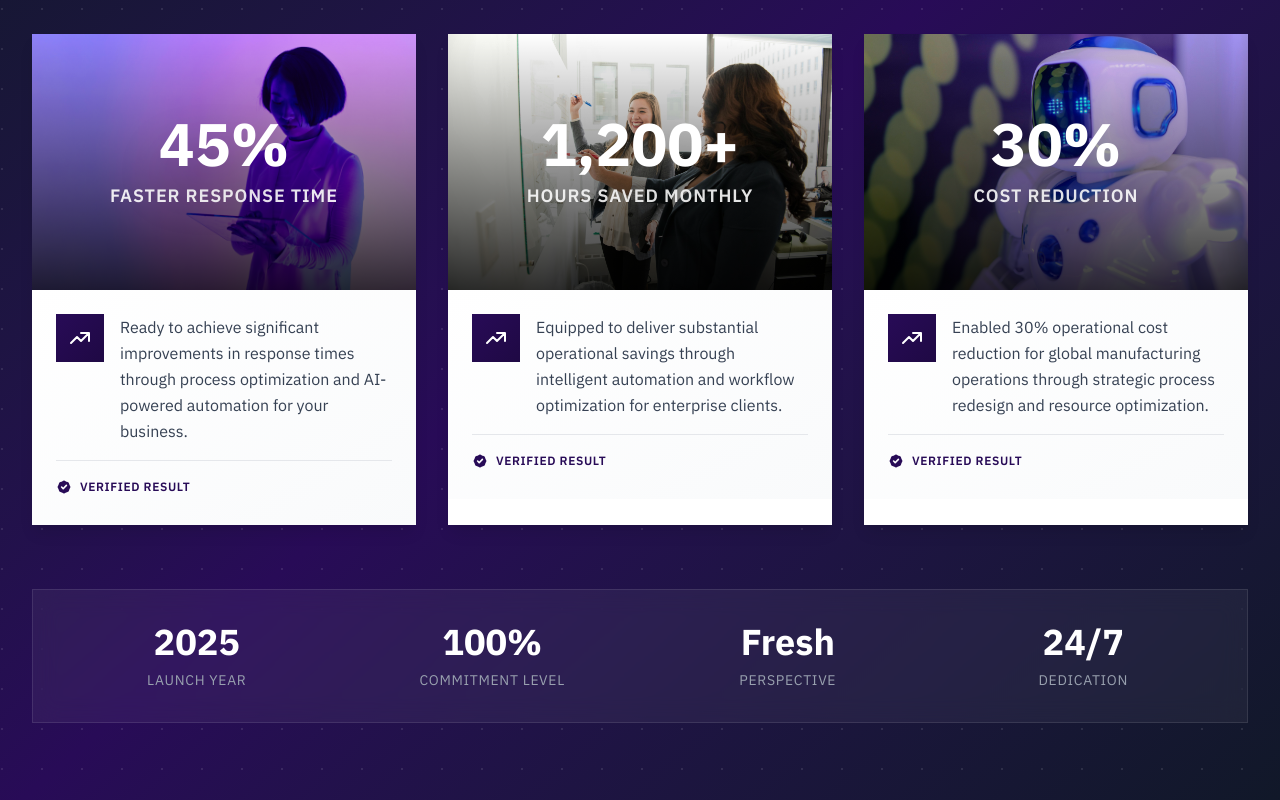
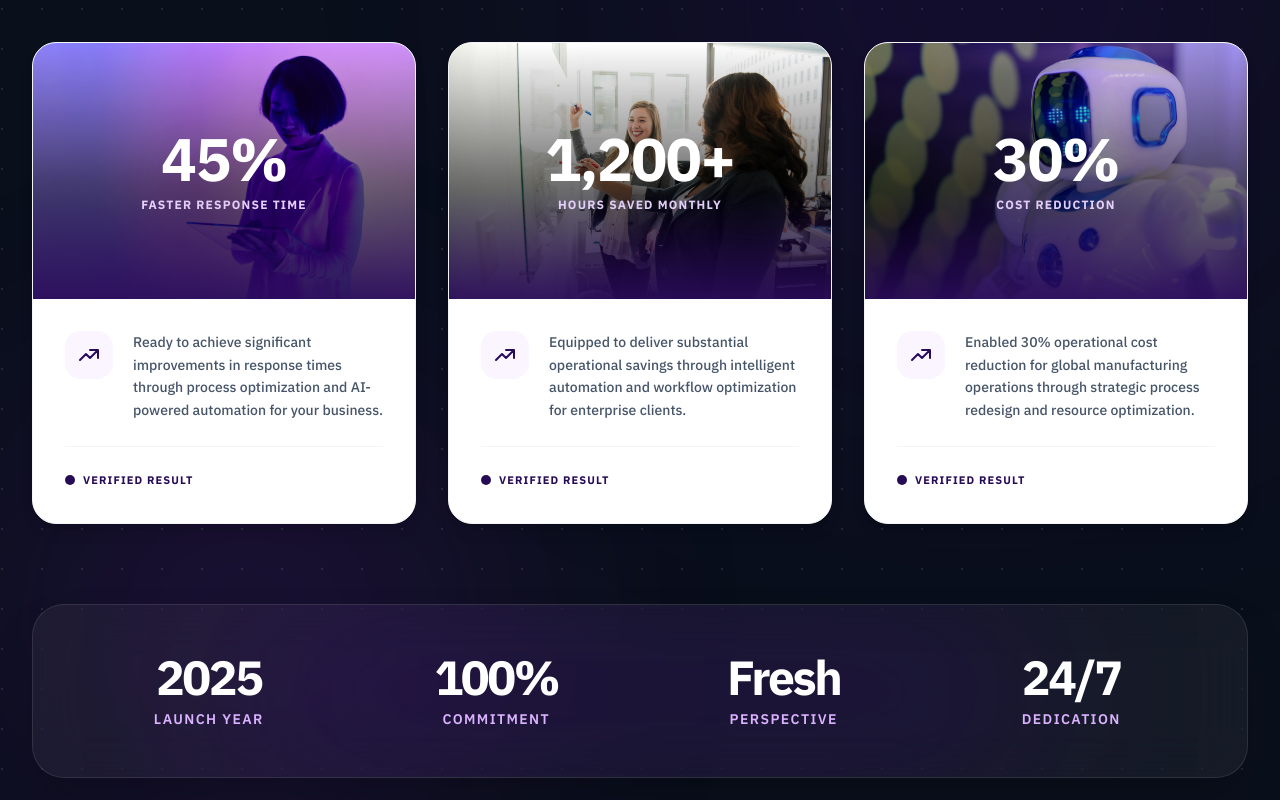
Before and after one commit to AshCodings/ashentrix-website, a Next.js app: page / in a window 1280 px wide. Shown: the part 9740-10540 px from the top of the page. Built offline with nearby package versions, Linux system fonts and the light colour scheme.

Commit message:
Update ResultsSection.tsx

```diff
--- a/components/ResultsSection.tsx
+++ b/components/ResultsSection.tsx
@@ -2,6 +2,7 @@
 
 import { useState, useEffect, useRef } from "react";
 import Image from "next/image";
+import { motion, useInView, Variants } from "framer-motion";
 
 interface StatCardProps {
   value: string;
@@ -9,7 +10,6 @@ interface StatCardProps {
   label: string;
   description: string;
   image: string;
-  index: number;
 }
 
 const StatCard = ({
@@ -18,32 +18,16 @@ const StatCard = ({
   label,
   description,
   image,
-  index,
 }: StatCardProps) => {
-  const [isVisible, setIsVisible] = useState(false);
   const [count, setCount] = useState(0);
   const cardRef = useRef<HTMLDivElement>(null);
+
+  // Framer Motion's clean hook to replace IntersectionObserver
+  const isInView = useInView(cardRef, { once: true, margin: "-50px" });
   const targetValue = parseInt(value.replace(/[^0-9]/g, ""));
 
   useEffect(() => {
-    const observer = new IntersectionObserver(
-      ([entry]) => {
-        if (entry.isIntersecting) {
-          setIsVisible(true);
-        }
-      },
-      { threshold: 0.3 }
-    );
-
-    if (cardRef.current) {
-      observer.observe(cardRef.current);
-    }
-
-    return () => observer.disconnect();
-  }, []);
-
-  useEffect(() => {
-    if (isVisible && targetValue) {
+    if (isInView && targetValue) {
       const duration = 2000;
       const steps = 60;
       const increment = targetValue / steps;
@@ -61,35 +45,32 @@ const StatCard = ({
 
       return () => clearInterval(timer);
     }
-  }, [isVisible, targetValue]);
+  }, [isInView, targetValue]);
 
   return (
-    <div
+    <motion.div
       ref={cardRef}
-      className="group relative bg-white  overflow-hidden shadow-lg hover:shadow-2xl transition-all duration-500 transform hover:-translate-y-2"
-      style={{
-        animation: isVisible
-          ? `fadeInUp 0.6s ease-out ${index * 0.15}s both`
-          : "none",
-      }}
+      whileHover={{ y: -10 }}
+      className="group relative bg-white rounded-3xl overflow-hidden shadow-lg hover:shadow-[0_20px_50px_rgba(40,11,87,0.25)] transition-all duration-500 flex flex-col border border-gray-100"
     >
       {/* Background Image with Overlay */}
-      <div className="relative h-64 overflow-hidden">
+      <div className="relative h-64 w-full overflow-hidden shrink-0">
         <Image
           src={image}
           alt={label}
           fill
-          className="object-cover transition-transform duration-700 group-hover:scale-110"
+          className="object-cover transform group-hover:scale-110 transition-transform duration-700 ease-out"
         />
-        <div className="absolute inset-0 bg-gradient-to-t from-black/80 via-black/40 to-transparent" />
+        {/* Premium Deep Purple Overlay */}
+        <div className="absolute inset-0 bg-gradient-to-t from-[#280b57]/95 via-black/50 to-transparent" />
 
         {/* Animated Number Overlay */}
         <div className="absolute inset-0 flex items-center justify-center">
-          <div className="text-center">
-            <div className="text-6xl font-black text-white mb-2 drop-shadow-2xl">
+          <div className="text-center transform group-hover:scale-105 transition-transform duration-500">
+            <div className="text-6xl font-black text-white mb-2 drop-shadow-2xl tracking-tight">
               {suffix === "+" ? `${count.toLocaleString()}+` : `${count}%`}
             </div>
-            <div className="text-white/90 font-semibold text-lg uppercase tracking-wider">
+            <div className="text-purple-200 font-bold text-xs uppercase tracking-widest">
               {label}
             </div>
           </div>
@@ -97,12 +78,12 @@ const StatCard = ({
       </div>
 
       {/* Content */}
-      <div className="p-6 bg-gradient-to-br from-white to-gray-50">
-        <div className="flex items-start gap-4">
+      <div className="p-6 sm:p-8 bg-white flex-grow flex flex-col justify-between relative">
+        <div className="flex items-start gap-5">
           <div className="flex-shrink-0">
-            <div className="w-12 h-12  bg-gradient-to-br from-[#280b57] to-[#1f0944] flex items-center justify-center">
+            <div className="w-12 h-12 rounded-2xl bg-purple-50 flex items-center justify-center group-hover:bg-[#280b57] transition-colors duration-500">
               <svg
-                className="w-6 h-6 text-white"
+                className="w-6 h-6 text-[#280b57] group-hover:text-white transition-colors duration-500"
                 fill="none"
                 stroke="currentColor"
                 viewBox="0 0 24 24"
@@ -117,25 +98,24 @@ const StatCard = ({
             </div>
           </div>
           <div className="flex-1">
-            <p className="text-gray-700 leading-relaxed">{description}</p>
+            <p className="text-[#475569] text-sm leading-relaxed font-medium">
+              {description}
+            </p>
           </div>
         </div>
 
-        {/* Bottom Badge */}
-        <div className="mt-4 pt-4 border-t border-gray-200">
-          <span className="inline-flex items-center gap-2 text-xs font-semibold text-[#280b57] uppercase tracking-wider">
-            <svg className="w-4 h-4" fill="currentColor" viewBox="0 0 20 20">
-              <path
-                fillRule="evenodd"
-                d="M6.267 3.455a3.066 3.066 0 001.745-.723 3.066 3.066 0 013.976 0 3.066 3.066 0 001.745.723 3.066 3.066 0 012.812 2.812c.051.643.304 1.254.723 1.745a3.066 3.066 0 010 3.976 3.066 3.066 0 00-.723 1.745 3.066 3.066 0 01-2.812 2.812 3.066 3.066 0 00-1.745.723 3.066 3.066 0 01-3.976 0 3.066 3.066 0 00-1.745-.723 3.066 3.066 0 01-2.812-2.812 3.066 3.066 0 00-.723-1.745 3.066 3.066 0 010-3.976 3.066 3.066 0 00.723-1.745 3.066 3.066 0 012.812-2.812zm7.44 5.252a1 1 0 00-1.414-1.414L9 10.586 7.707 9.293a1 1 0 00-1.414 1.414l2 2a1 1 0 001.414 0l4-4z"
-                clipRule="evenodd"
-              />
-            </svg>
+        {/* Bottom Badge with pulsing dot */}
+        <div className="mt-6 pt-5 border-t border-gray-100">
+          <span className="inline-flex items-center gap-2 text-[11px] font-bold text-[#280b57] uppercase tracking-widest">
+            <span className="relative flex h-2.5 w-2.5">
+              <span className="animate-ping absolute inline-flex h-full w-full rounded-full bg-purple-400 opacity-75"></span>
+              <span className="relative inline-flex rounded-full h-2.5 w-2.5 bg-[#280b57]"></span>
+            </span>
             Verified Result
           </span>
         </div>
       </div>
-    </div>
+    </motion.div>
   );
 };
 
@@ -167,93 +147,124 @@ export default function ResultsSection() {
     },
   ];
 
+  // Framer Motion Variants (Typescript fixed)
+  const containerVariants: Variants = {
+    hidden: { opacity: 0 },
+    visible: {
+      opacity: 1,
+      transition: { staggerChildren: 0.2 },
+    },
+  };
+
+  const itemVariants: Variants = {
+    hidden: { opacity: 0, y: 40 },
+    visible: {
+      opacity: 1,
+      y: 0,
+      transition: { duration: 0.6, ease: "easeOut" },
+    },
+  };
+
   return (
-    <>
-      <style jsx global>{`
-        @keyframes fadeInUp {
-          from {
-            opacity: 0;
-            transform: translateY(30px);
-          }
-          to {
-            opacity: 1;
-            transform: translateY(0);
-          }
-        }
-      `}</style>
-
     <section
       id="results"
-        className="bg-gradient-to-br from-gray-900 via-[#280b57] to-gray-900 py-24 relative overflow-hidden"
+      className="bg-[#0A0F1C] py-24 relative overflow-hidden"
     >
-        {/* Background Pattern */}
-        <div className="absolute inset-0 opacity-10">
+      {/* Deep Space Background Enhancements */}
+      <div className="absolute top-0 right-0 w-[600px] h-[600px] bg-[#280b57]/40 blur-[150px] rounded-full pointer-events-none" />
+      <div className="absolute bottom-0 left-0 w-[500px] h-[500px] bg-purple-900/20 blur-[120px] rounded-full pointer-events-none" />
+
+      {/* Background Dot Pattern */}
+      <div className="absolute inset-0 opacity-10 pointer-events-none">
         <div
           className="absolute inset-0"
           style={{
-              backgroundImage:
-                "radial-gradient(circle at 2px 2px, white 1px, transparent 0)",
+            backgroundImage: "radial-gradient(circle at 2px 2px, white 1px, transparent 0)",
             backgroundSize: "40px 40px",
           }}
         />
       </div>
 
       <div className="max-w-7xl mx-auto px-4 sm:px-6 lg:px-8 relative z-10">
-          {/* Header */}
-          <div className="text-center mb-12 lg:mb-20">
+
+        {/* Animated Header */}
+        <motion.div
+          initial={{ opacity: 0, y: 30 }}
+          whileInView={{ opacity: 1, y: 0 }}
+          viewport={{ once: true, margin: "-50px" }}
+          transition={{ duration: 0.8, ease: "easeOut" }}
+          className="text-center mb-16 lg:mb-20"
+        >
           <div className="inline-block mb-4 sm:mb-6">
-              <span className="text-xs sm:text-sm font-bold text-[#280b57] uppercase tracking-wider bg-[#280b57]/20 px-3 sm:px-4 py-2 border border-[#280b57]/30">
+            <span className="text-xs sm:text-sm font-bold text-purple-200 uppercase tracking-widest bg-white/5 backdrop-blur-md px-5 sm:px-6 py-2 border border-white/10 rounded-full shadow-lg">
               Impact That Matters
             </span>
           </div>
-            <h2 className="text-2xl sm:text-3xl lg:text-4xl font-bold text-white mb-6">
-              Proven Results, Measurable Impact
+          <h2 className="text-3xl sm:text-4xl lg:text-5xl font-extrabold text-white mb-6 tracking-tight">
+            Proven Results, Measurable <span className="text-transparent bg-clip-text bg-gradient-to-r from-purple-400 to-[#8b5cf6]">Impact</span>
           </h2>
-            <p className="text-base sm:text-lg text-gray-300 max-w-3xl mx-auto leading-relaxed">
+          <p className="text-base sm:text-lg text-gray-400 max-w-3xl mx-auto leading-relaxed">
             Real transformations delivered to industry leaders across the
             globe. Our data-driven approach consistently delivers exceptional
             outcomes.
           </p>
-          </div>
+        </motion.div>
 
-          {/* Stats Grid */}
-          <div className="grid grid-cols-1 sm:grid-cols-2 md:grid-cols-3 gap-6 lg:gap-8 mb-12 lg:mb-16">
+        {/* Staggered Stats Grid */}
+        <motion.div
+          variants={containerVariants}
+          initial="hidden"
+          whileInView="visible"
+          viewport={{ once: true, margin: "-50px" }}
+          className="grid grid-cols-1 sm:grid-cols-2 md:grid-cols-3 gap-6 lg:gap-8 mb-16 lg:mb-20"
+        >
           {stats.map((stat, index) => (
-              <StatCard key={index} {...stat} index={index} />
+            <motion.div key={index} variants={itemVariants} className="h-full">
+              <StatCard {...stat} />
+            </motion.div>
           ))}
-          </div>
+        </motion.div>
 
-          {/* Bottom Stats Bar */}
-          <div className="bg-white/5 backdrop-blur-md  border border-white/10 p-8">
-            <div className="grid md:grid-cols-4 gap-8 text-center">
+        {/* Bottom Stats Bar (Glassmorphism + Premium Rounded) */}
+        <motion.div
+          initial={{ opacity: 0, y: 30 }}
+          whileInView={{ opacity: 1, y: 0 }}
+          viewport={{ once: true }}
+          transition={{ duration: 0.8, delay: 0.4 }}
+          className="bg-white/5 backdrop-blur-xl border border-white/10 rounded-[2rem] p-8 lg:p-12 shadow-2xl relative overflow-hidden"
+        >
+          {/* Internal Glow for Bar */}
+          <div className="absolute top-1/2 left-1/2 -translate-x-1/2 -translate-y-1/2 w-[800px] h-[200px] bg-[#280b57]/40 blur-[80px] pointer-events-none rounded-full" />
+
+          <div className="grid grid-cols-2 md:grid-cols-4 gap-8 text-center relative z-10">
             <div>
-                <div className="text-4xl font-black text-white mb-2">2025</div>
-                <div className="text-gray-400 text-sm uppercase tracking-wider">
+              <div className="text-4xl sm:text-5xl font-black text-white mb-2 tracking-tighter">2025</div>
+              <div className="text-purple-300 font-semibold text-xs sm:text-sm uppercase tracking-widest">
                 Launch Year
               </div>
             </div>
             <div>
-                <div className="text-4xl font-black text-white mb-2">100%</div>
-                <div className="text-gray-400 text-sm uppercase tracking-wider">
-                  Commitment Level
+              <div className="text-4xl sm:text-5xl font-black text-white mb-2 tracking-tighter">100%</div>
+              <div className="text-purple-300 font-semibold text-xs sm:text-sm uppercase tracking-widest">
+                Commitment
               </div>
             </div>
             <div>
-                <div className="text-4xl font-black text-white mb-2">Fresh</div>
-                <div className="text-gray-400 text-sm uppercase tracking-wider">
+              <div className="text-4xl sm:text-5xl font-black text-white mb-2 tracking-tighter">Fresh</div>
+              <div className="text-purple-300 font-semibold text-xs sm:text-sm uppercase tracking-widest">
                 Perspective
               </div>
             </div>
             <div>
-                <div className="text-4xl font-black text-white mb-2">24/7</div>
-                <div className="text-gray-400 text-sm uppercase tracking-wider">
+              <div className="text-4xl sm:text-5xl font-black text-white mb-2 tracking-tighter">24/7</div>
+              <div className="text-purple-300 font-semibold text-xs sm:text-sm uppercase tracking-widest">
                 Dedication
               </div>
             </div>
           </div>
-          </div>
+        </motion.div>
+
       </div>
     </section>
-    </>
   );
 }
```
Lines whose indentation alone changed are shown as unchanged.
